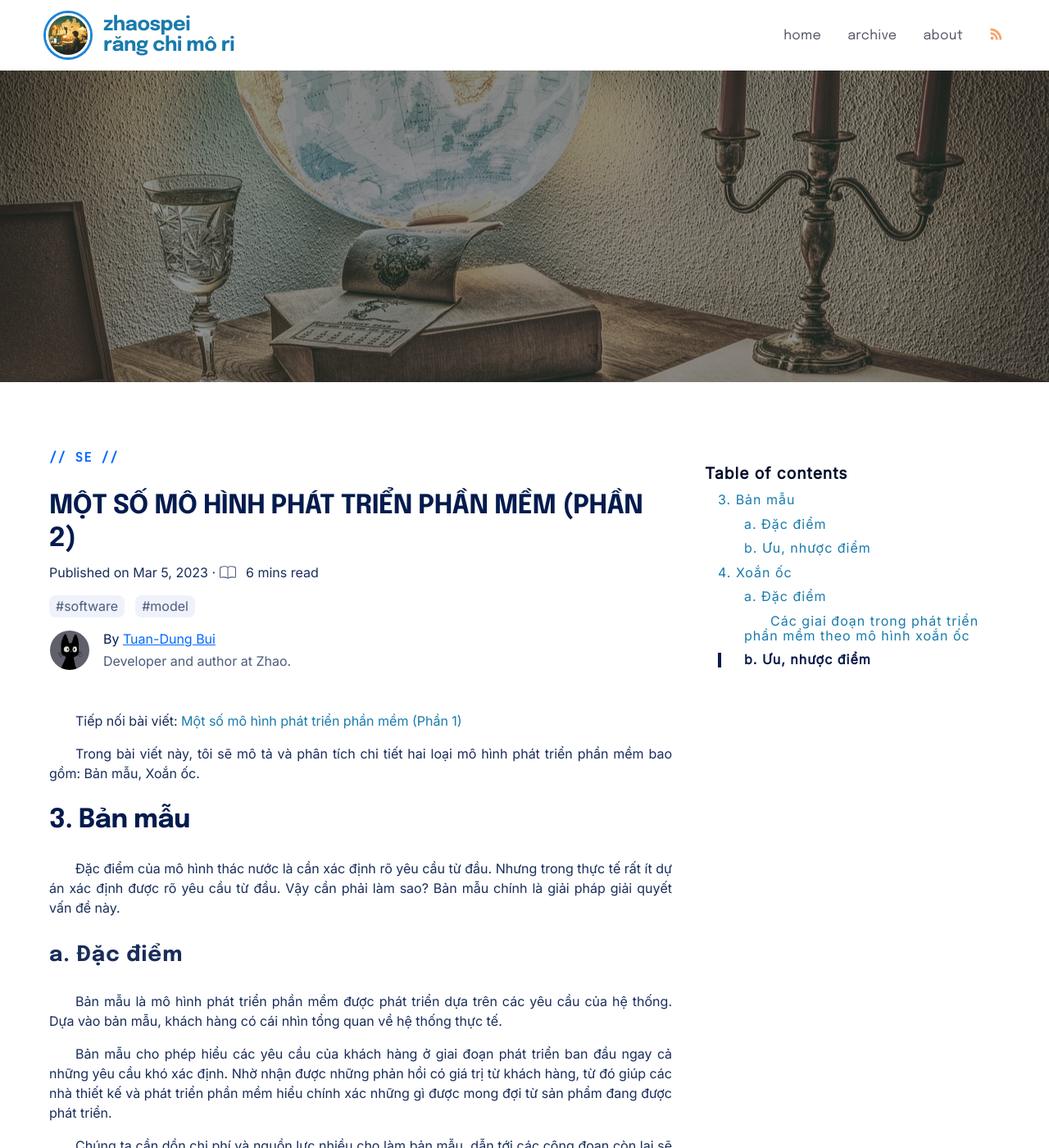
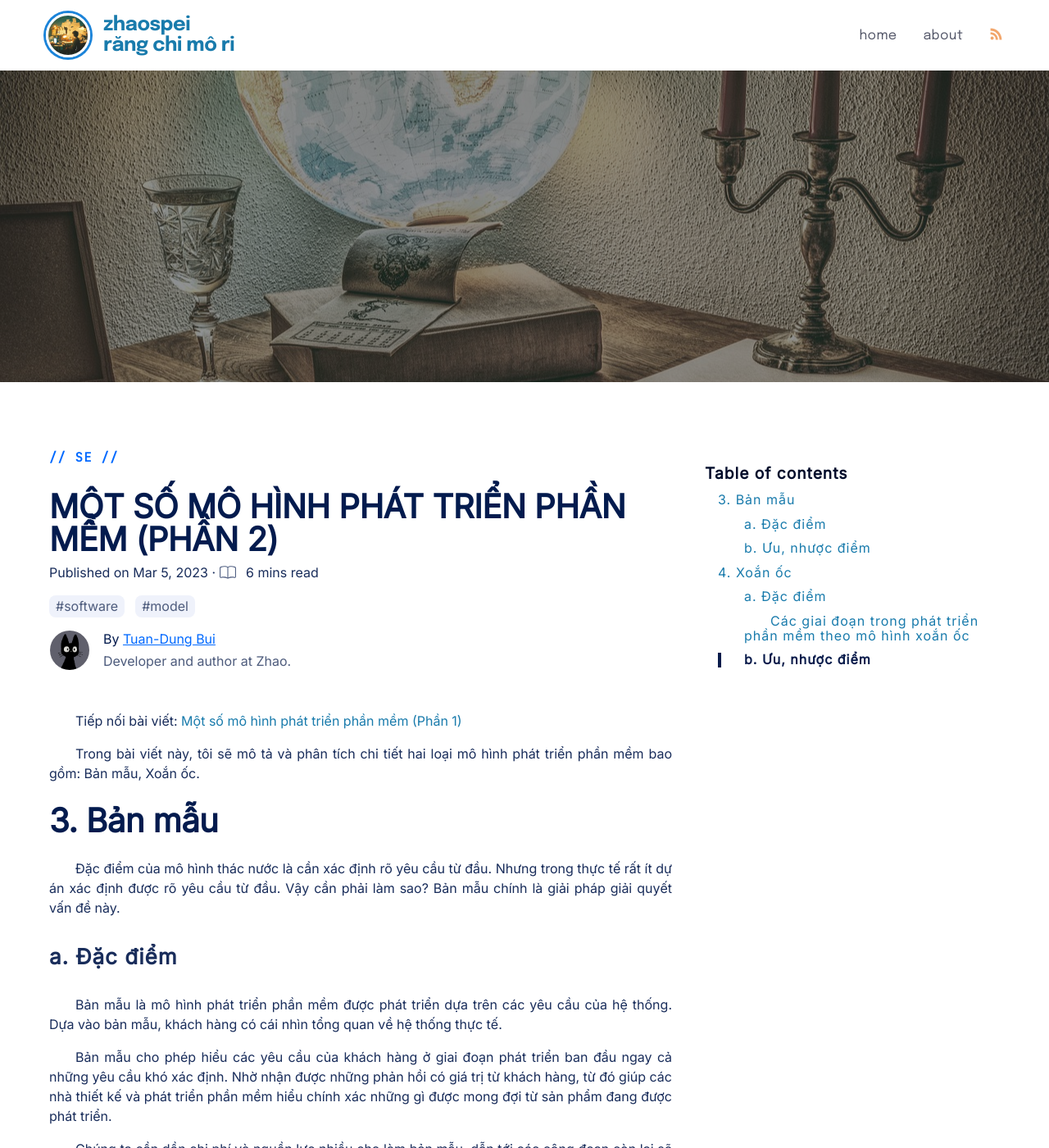
Before and after one commit to zhaospei/zhaospei.github.io, a Jekyll site: the page built from _posts/2023-03-05-software-models-part-2.md, in a window 1280 px wide and 1400 px high. Shown: the whole window at 82% size. Built offline with Jekyll 4.4.1, drawn with Linux system fonts in a browser that asks for light colours; some web fonts are replaced; comment, search, counter and statistics services are not loaded; the table of contents is made by our own code.

Commit message:
end update version 2.x

```diff
--- a/_includes/footer.html
+++ b/_includes/footer.html
@@ -1,4 +1,5 @@
 <footer class="fixed-bottom">
+        <!-- <hr style="border:none; background-color: #d4d4d4;"> -->
         <div>
                 <a class="footer_item" href="/sitemap.xml">sitemap</a>
                 <a class="footer_item" href="/feed.xml">rrs</a>
@@ -11,11 +12,5 @@
                         href="https://github.com/zhaospei/zhaospei.github.io" target="_blank"
                         rel="noreferrer noopener">polygon</a> theme on <a href="https://jekyllrb.com" target="_blank"
                         rel="noreferrer noopener">jekyll</a> </small>
-        <div id="sfcul8knwm4bb4z83lq4abylze7rygm3bzp" ></div>
-        <script type="text/javascript"
-                src="https://counter4.optistats.ovh/private/counter.js?c=ul8knwm4bb4z83lq4abylze7rygm3bzp&down=async"
-                async></script>
-        <noscript><a href="https://www.freecounterstat.com" title="website counters"><img
-                                src="https://counter4.optistats.ovh/private/freecounterstat.php?c=ul8knwm4bb4z83lq4abylze7rygm3bzp"
-                                border="0" title="website counters" alt="website counters"></a></noscript>
+        <div id="sfcul8knwm4bb4z83lq4abylze7rygm3bzp"></div>
 </footer>
--- a/_layouts/home.html
+++ b/_layouts/home.html
@@ -61,7 +61,7 @@
         </p>
         <p>
             I'm pursuing Bachelor's Degree in Information Technology at University of Engineering and
-            Technology (UET-VNU)
+            Technology (UET-VNU).
         </p>
         <p>
             Currently, I am interested in Machine Learning and hope to use artificial intelligence in
@@ -81,6 +81,9 @@
             <a href="https://www.youtube.com/channel/UCd5FRRadLnzhJXVcMtb5g8Q" target="_blank"><img class="code-link"
                     src="/assets/media/social/youtube.png" alt="youtube">
             </a>
+            <a href="https://www.linkedin.com/in/dungbuituan/" target="_blank"><img class="code-link"
+                src="/assets/media/social/linkedin.png" alt="linkedin">
+            </a>
         </div>
     </div>
 </div>
--- a/_layouts/post.html
+++ b/_layouts/post.html
@@ -30,8 +30,7 @@
             <span class="blog-logo"></span>
             <span class="blog-header-text"> zhaospei </br> răng chi mô ri </span>
         </a>
-        <nav class="trigger-container"><a class="menu-link" href="/blog.html">home</a><a class="menu-link"
-                href="/archive/">archive</a><a class="menu-link" href="/blog/about/">about</a><a class="menu-link rss"
+        <nav class="trigger-container"><a class="menu-link" href="/blog.html">home</a><a class="menu-link" href="/about/">about</a><a class="menu-link rss"
                 href="/feed.xml" target="_blank"> <svg xmlns="http://www.w3.org/2000/svg" width="17" height="17"
                     viewBox="0 0 512 512" fill="#ED812E">
                     <title>RSS</title>
@@ -126,33 +125,10 @@
                 {% endif %}
             </nav>
             {% include share-buttons.html %}
-            {% if page.comments %}
-            <div id="disqus_thread"></div>
-            <script>
-                /**
-                *  RECOMMENDED CONFIGURATION VARIABLES: EDIT AND UNCOMMENT THE SECTION BELOW TO INSERT DYNAMIC VALUES FROM YOUR PLATFORM OR CMS.
-                *  LEARN WHY DEFINING THESE VARIABLES IS IMPORTANT: https://disqus.com/admin/universalcode/#configuration-variables    */
-                /*
-                var disqus_config = function () {
-                this.page.url = PAGE_URL;  // Replace PAGE_URL with your page's canonical URL variable
-                this.page.identifier = PAGE_IDENTIFIER; // Replace PAGE_IDENTIFIER with your page's unique identifier variable
-                };
-                */
-                (function () { // DON'T EDIT BELOW THIS LINE
-                    var d = document, s = d.createElement('script');
-                    s.src = 'https://https-zhaospei-github-io.disqus.com/embed.js';
-                    s.setAttribute('data-timestamp', +new Date());
-                    (d.head || d.body).appendChild(s);
-                })();
-            </script>
-            <noscript>Please enable JavaScript to view the <a href="https://disqus.com/?ref_noscript">comments powered
-                    by
-                    Disqus.</a></noscript>
-            {% endif%}
         </div>
         <div class="right-container sticky">
             {% if page.table_content != false %}
-            <div class="table-of-contents-container">
+            <div class="table-of-contents-container scroll">
                 {% toc %}
             </div>
             {% endif %}
--- a/assets/css/main.css
+++ b/assets/css/main.css
@@ -150,7 +150,7 @@
 }
 
 .fixed-bottom {
-    font-family: Inter,sans-serif;
+    font-family: Inter, sans-serif;
     color: #0d122b;
     margin-top: 8em;
     padding: 2em;
@@ -162,12 +162,28 @@
     font-weight: 800;
 }
 
-a.footer_item{
+a.footer_item {
     display: inline-block;
     font-weight: 300;
     padding: 1em;
     color: #0d122b;
 }
+
+.scroll::-webkit-scrollbar {
+  width: 10px;
+}
+
+.scroll::-webkit-scrollbar-thumb {
+  background: rgb(8, 27, 75);
+  border-radius: 20px;
+}
+
+.scroll::-webkit-scrollbar-track {
+  background: #ddd;
+  border-radius: 20px;
+}
+
+
 
 @media only screen and (max-width:600px) {
     .full-on-mobile {
--- a/assets/css/post.css
+++ b/assets/css/post.css
@@ -53,13 +53,13 @@
 .blog-content h3,
 .blog-content h4,
 .blog-content h5 {
-    font-family: Epilogue, sans-serif;
+    font-family: Inter, sans-serif;
     padding: 10px 0;
 }
 
 .blog-content h1 {
     color: rgb(3, 27, 78);
-    font-size: 32px;
+    font-size: 40px;
     font-style: normal;
     font-weight: bold;
     letter-spacing: -0.5px;
@@ -399,6 +399,7 @@
 .table-of-contents-container {
     height: 80vh;
     overflow: auto;
+    padding-right: 8px;
 }
 
 @media only screen and (max-width:800px) {
--- a/blog/archives.html
+++ b/blog/archives.html
@@ -1,5 +1,5 @@
 ---
-layout: post
+layout: default
 title: Archives
 permalink: /archive
 ---
```
Also changed, not shown: assets/media/social/linkedin.png (added).
